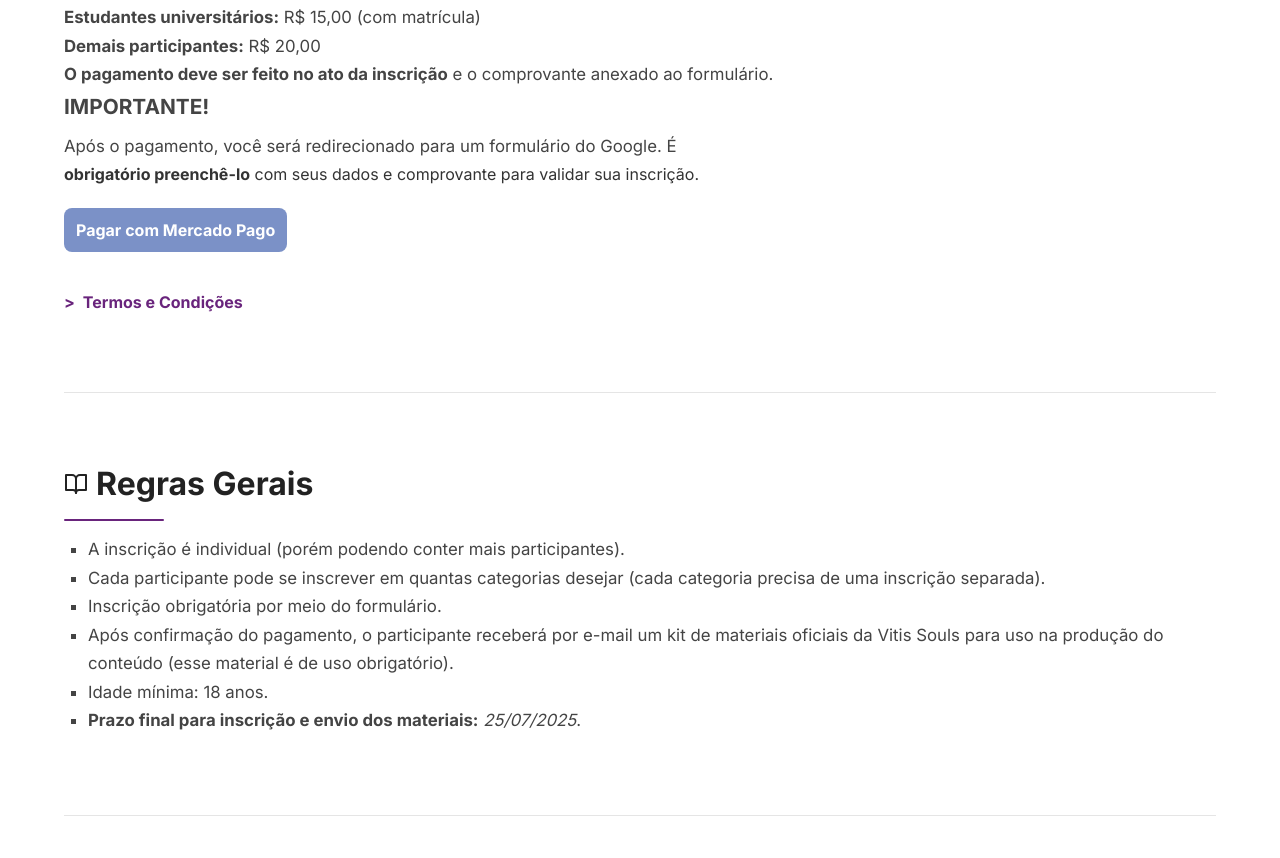
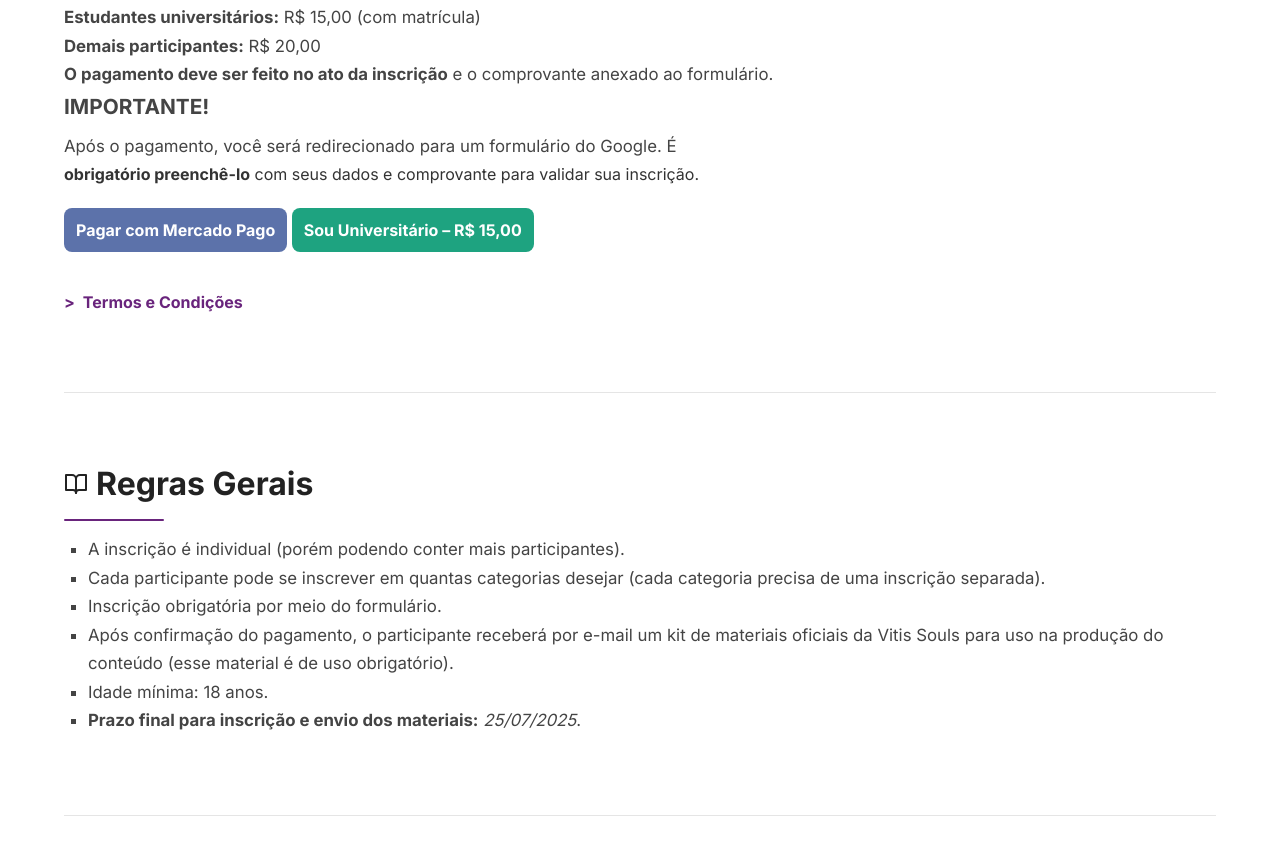
Before and after one commit to Marcelosoaresdev/antigo-frontend-concurso, a plain HTML site: page index.html in a window 1280 px wide. Shown: the part 1462-2320 px from the top of the page. Drawn offline with nearby package versions, Linux system fonts and the light colour scheme.

Commit message:
feat: update button styles and add secondary button for university payment option

```diff
--- a/css/styles.css
+++ b/css/styles.css
@@ -326,7 +326,7 @@ form input:focus {
 button {
   margin-top: 20px;
   padding: 12px;
-  background-color: #7b91c7;
+  background-color: #5c72aa;
   color: white;
   border: none;
   border-radius: 8px;
@@ -337,8 +337,27 @@ button {
 }
 
 #submit-btn:hover {
-  background-color: #5c72aa;
+  background-color: #90a5dc;
 }
+
+.btn-secundario {
+  margin-top: 1rem;
+  padding: 12px;
+  background-color: #1ea380;
+  color: white;
+  border: none;
+  border-radius: 8px;
+  font-size: 16px;
+  font-weight: bold;
+  cursor: pointer;
+  transition: background 0.4s;
+}
+
+.btn-secundario:hover {
+  background-color: #1fd5a4;
+}
+
+/* Estilo do acordeão */
 
 .accordion-header {
   background: none;
--- a/index.html
+++ b/index.html
@@ -138,6 +138,12 @@
           para validar sua inscrição.
         </div>
         <button id="submit-btn">Pagar com Mercado Pago</button>
+        <button
+          class="btn-secundario"
+          onclick="window.location.href='https://backend-concurso.onrender.com/redirect-universitario'"
+        >
+          Sou Universitário – R$ 15,00
+        </button>
 
         <div class="dropdown-termos">
           <button class="dropdown-btn" onclick="toggleDropdown(this)">
```
